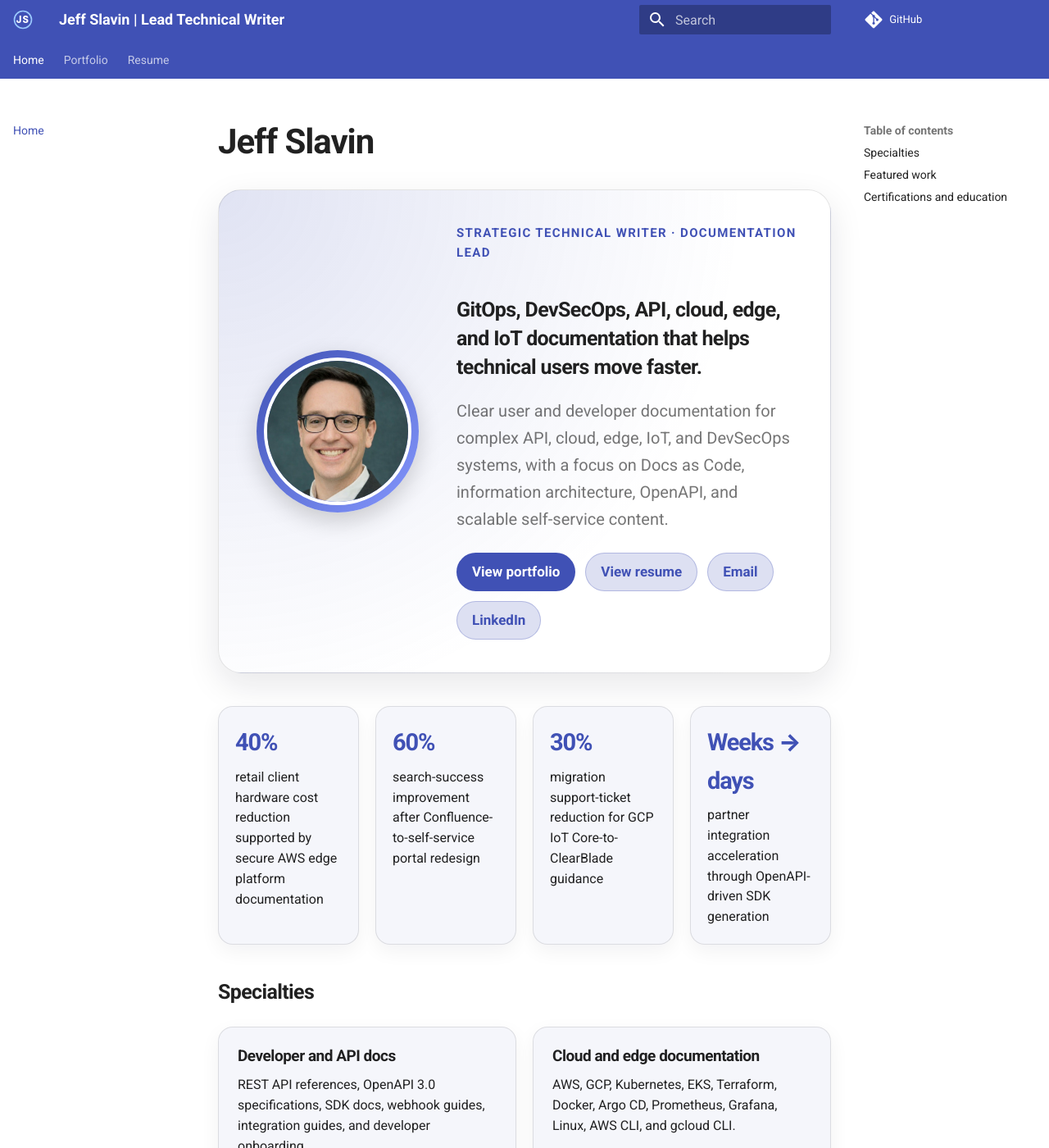
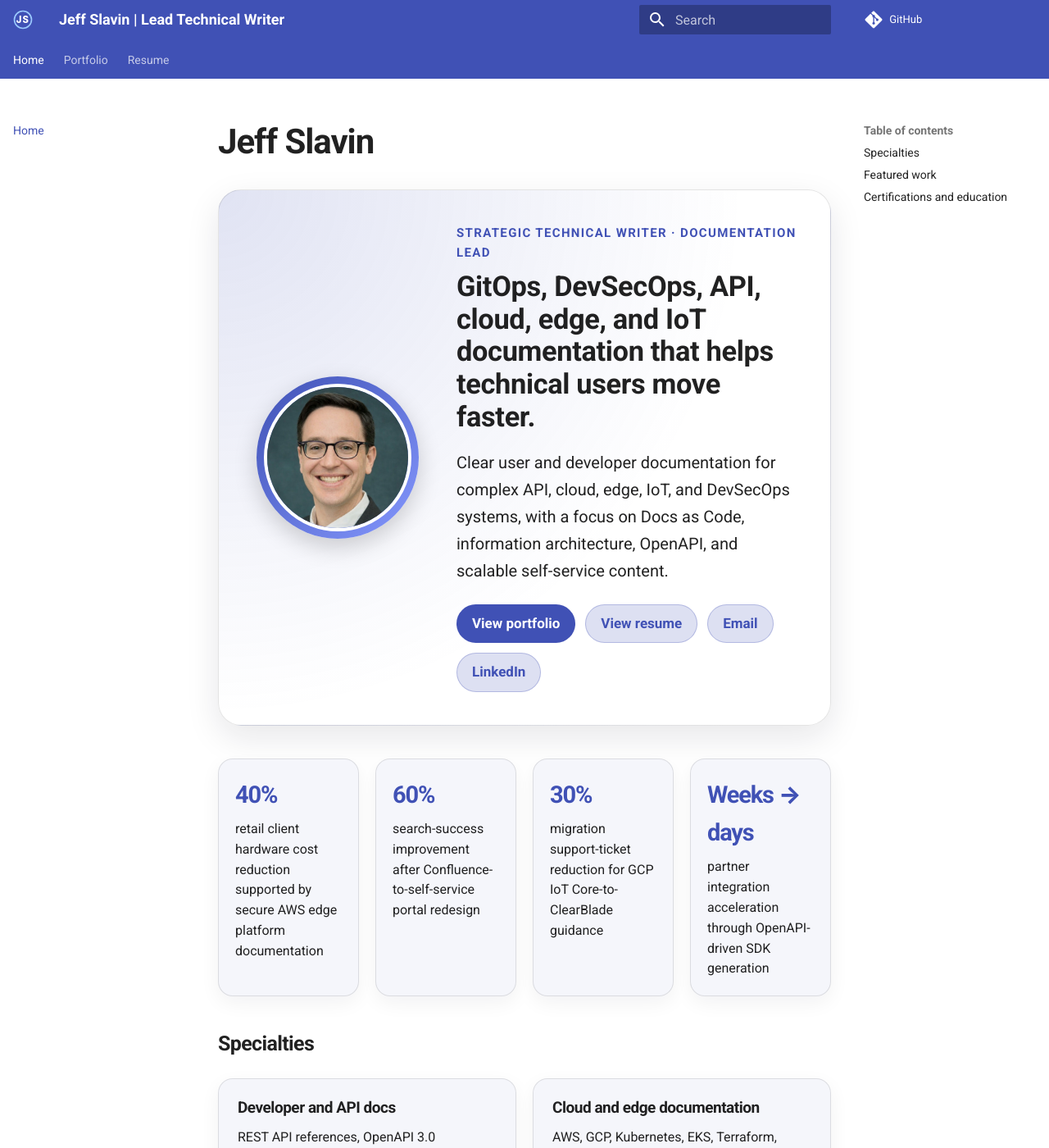
Before and after one commit to jslavin-docs/jslavin-docs.github.io, an MkDocs documentation site: the page built from docs/index.md, in a window 1280 px wide and 1400 px high. Shown: the whole window at 82% size. Built offline with MkDocs 1.6.1 and Material for MkDocs 9.7.7, drawn with Linux system fonts in a browser that asks for light colours; comment, search, counter and statistics services are not loaded.

Commit message:
style: fine-tune hero title typography

```diff
--- a/docs/assets/custom.css
+++ b/docs/assets/custom.css
@@ -61,17 +61,19 @@
   text-transform: uppercase;
 }
 
-.hero-copy h1 {
-  margin: 0;
+.hero-copy .hero-title {
+  margin: 0.52rem 0 0;
   max-width: 920px;
-  font-size: clamp(1.65rem, 4vw, 2.7rem);
-  line-height: 1.05;
+  font-size: clamp(1.17rem, 2.77vw, 1.72rem);
+  line-height: 1.15;
+  font-weight: 700;
+  letter-spacing: -0.01em;
 }
 
 .hero-summary {
   max-width: 780px;
   margin: 1rem 0 1.2rem;
-  color: var(--md-default-fg-color--light);
+  color: var(--md-default-fg-color);
   font-size: 1rem;
   line-height: 1.65;
 }
```
